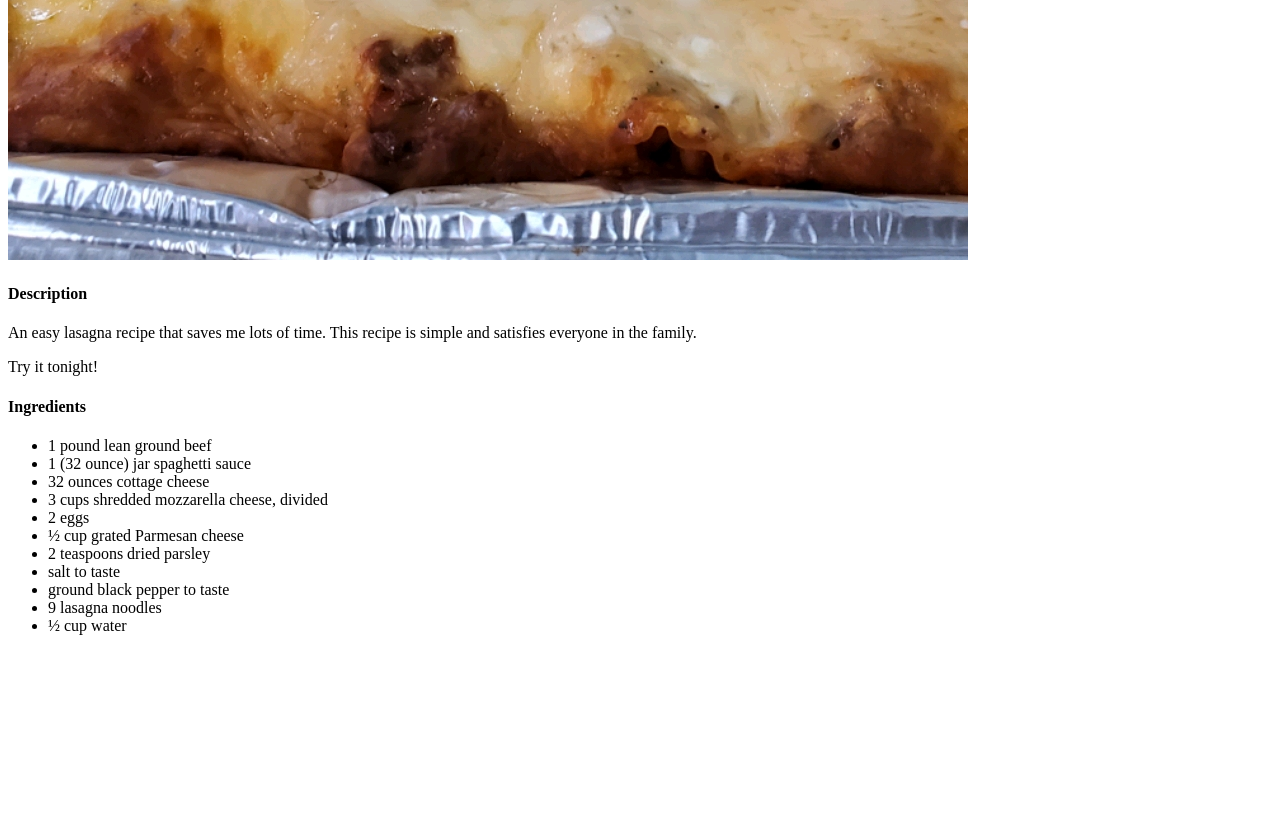
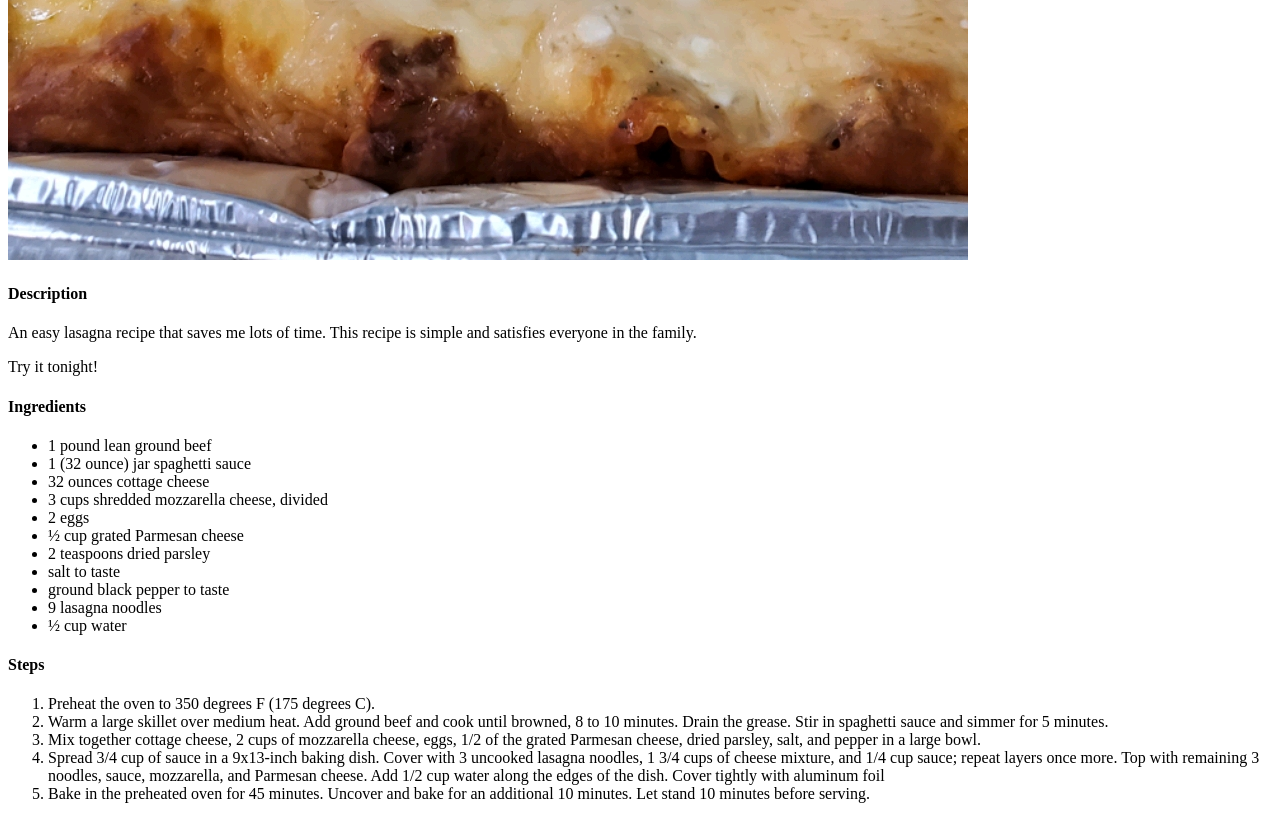
Before and after one commit to celtic01/odin-recipes, a plain HTML site: page recipes/lasagna.html in a window 1280 px wide. Shown: the part 780-1599 px from the top of the page. Before the commit the page ends 1431 px from the top, so only its background shows below. Drawn offline with Linux system fonts and the light colour scheme.

Commit message:
Add steps

```diff
--- a/recipes/lasagna.html
+++ b/recipes/lasagna.html
@@ -35,5 +35,15 @@
         <li>9 lasagna noodles</li>
         <li>½ cup water</li>
     </ul>
+
+
+    <h4>Steps</h4>
+    <ol>
+        <li>Preheat the oven to 350 degrees F (175 degrees C).</li>
+        <li>Warm a large skillet over medium heat. Add ground beef and cook until browned, 8 to 10 minutes. Drain the grease. Stir in spaghetti sauce and simmer for 5 minutes.</li>
+        <li>Mix together cottage cheese, 2 cups of mozzarella cheese, eggs, 1/2 of the grated Parmesan cheese, dried parsley, salt, and pepper in a large bowl.</li>
+        <li>Spread 3/4 cup of sauce in a 9x13-inch baking dish. Cover with 3 uncooked lasagna noodles, 1 3/4 cups of cheese mixture, and 1/4 cup sauce; repeat layers once more. Top with remaining 3 noodles, sauce, mozzarella, and Parmesan cheese. Add 1/2 cup water along the edges of the dish. Cover tightly with aluminum foil</li>
+        <li>Bake in the preheated oven for 45 minutes. Uncover and bake for an additional 10 minutes. Let stand 10 minutes before serving.</li>
+    </ol>
 </body>
 </html>
```
